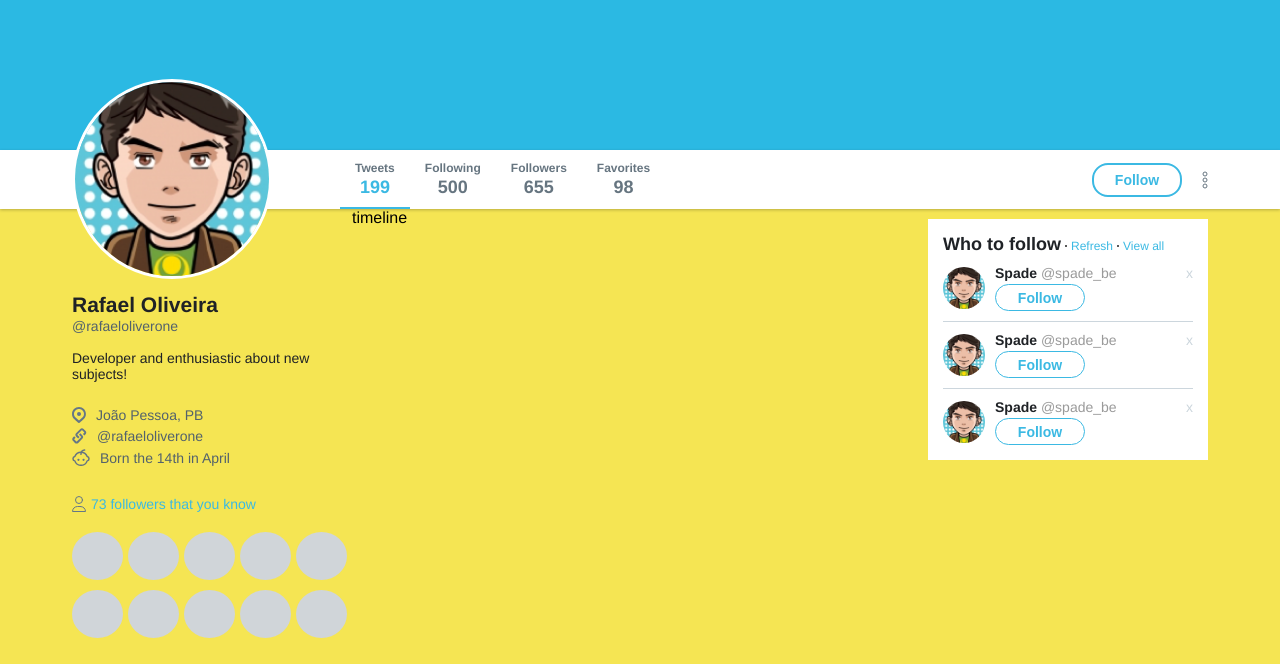
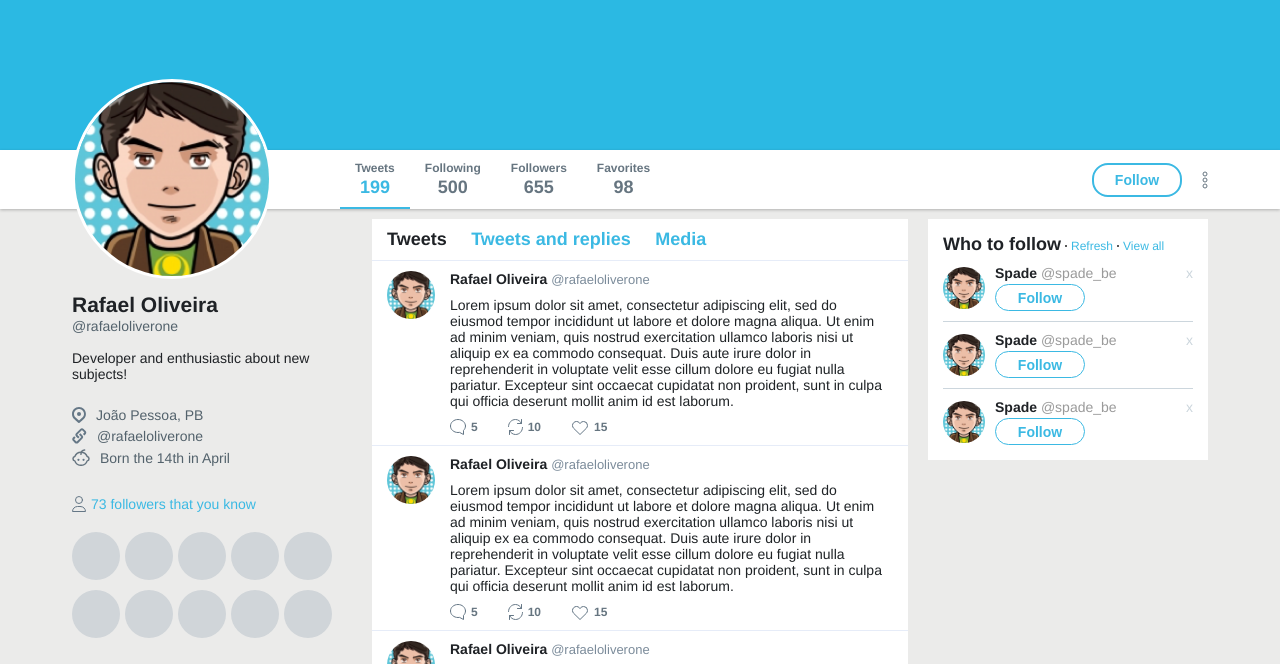
Before and after one commit to rafaeloliverone/app-twitter, a plain HTML site: page index.html in a window 1280 px wide. Shown: the part 276-940 px from the top of the page. Drawn offline with Linux system fonts and the light colour scheme; a script that the page names is missing.

Commit message:
timeline part made and stylized

```diff
--- a/index.html
+++ b/index.html
@@ -113,12 +113,57 @@
         </ul>
 
       </div>
-
-
     </aside>
 
     <section class="timeline">
-      timeline
+      <nav>
+        <a class="active" href="">Tweets</a>
+        <a href="">Tweets and replies</a>
+        <a href="">Media</a>
+      </nav>
+
+      <ul class="tweets">
+        <li>
+          <img  class="avatar" src="/images/avatar.png" alt="Avatar">
+          <div class="info">
+            <strong>Rafael Oliveira <span>@rafaeloliverone</span></strong>
+            <p>Lorem ipsum dolor sit amet, consectetur adipiscing elit, sed do eiusmod tempor incididunt ut labore et dolore magna aliqua. Ut enim ad minim veniam, quis nostrud exercitation ullamco laboris nisi ut aliquip ex ea commodo consequat. Duis aute irure dolor in reprehenderit in voluptate velit esse cillum dolore eu fugiat nulla pariatur. Excepteur sint occaecat cupidatat non proident, sunt in culpa qui officia deserunt mollit anim id est laborum.</p>
+
+            <div class="actions">
+              <a href=""><img src="/images/comments.svg" alt="Comment">5</a>
+              <a href=""><img src="/images/retweet.svg" alt="Retweet">10</a>
+              <a href=""><img src="/images/like.svg" alt="Like">15</a>
+            </div>
+          </div>
+        </li>
+        <li>
+          <img  class="avatar" src="/images/avatar.png" alt="Avatar">
+          <div class="info">
+            <strong>Rafael Oliveira <span>@rafaeloliverone</span></strong>
+            <p>Lorem ipsum dolor sit amet, consectetur adipiscing elit, sed do eiusmod tempor incididunt ut labore et dolore magna aliqua. Ut enim ad minim veniam, quis nostrud exercitation ullamco laboris nisi ut aliquip ex ea commodo consequat. Duis aute irure dolor in reprehenderit in voluptate velit esse cillum dolore eu fugiat nulla pariatur. Excepteur sint occaecat cupidatat non proident, sunt in culpa qui officia deserunt mollit anim id est laborum.</p>
+
+            <div class="actions">
+              <a href=""><img src="/images/comments.svg" alt="Comment">5</a>
+              <a href=""><img src="/images/retweet.svg" alt="Retweet">10</a>
+              <a href=""><img src="/images/like.svg" alt="Like">15</a>
+            </div>
+          </div>
+        </li>
+        <li>
+          <img  class="avatar" src="/images/avatar.png" alt="Avatar">
+          <div class="info">
+            <strong>Rafael Oliveira <span>@rafaeloliverone</span></strong>
+            <p>Lorem ipsum dolor sit amet, consectetur adipiscing elit, sed do eiusmod tempor incididunt ut labore et dolore magna aliqua. Ut enim ad minim veniam, quis nostrud exercitation ullamco laboris nisi ut aliquip ex ea commodo consequat. Duis aute irure dolor in reprehenderit in voluptate velit esse cillum dolore eu fugiat nulla pariatur. Excepteur sint occaecat cupidatat non proident, sunt in culpa qui officia deserunt mollit anim id est laborum.</p>
+
+            <div class="actions">
+              <a href=""><img src="/images/comments.svg" alt="Comment">5</a>
+              <a href=""><img src="/images/retweet.svg" alt="Retweet">10</a>
+              <a href=""><img src="/images/like.svg" alt="Like">15</a>
+            </div>
+          </div>
+        </li>
+      </ul>
+
     </section>
 
     <aside class="widgets">
--- a/main.css
+++ b/main.css
@@ -5,7 +5,7 @@
 }
 
 body {
-  background: rgba(241, 219, 12, 0.705);
+  background: rgba(228, 228, 226, 0.705);
   font-family: 'Helvetica Neue', 'Helvetica', Arial, sans-serif;
   text-rendering: optimizeLegibility !important;
   -webkit-font-smoothing: antialiased !important;
@@ -285,7 +285,6 @@ div.wrapper-content aside.profile .followers ul li {
   height: 48px;
   background: #d0d5d9;
   border-radius: 50%;
-  flex: 1 0 auto;
   margin: 0px 5px 10px 0;
 }
 
@@ -307,8 +306,99 @@ div.wrapper-content aside.profile .images ul li {
   margin: 0px 5px 5px 0;
 }
 
+/* timeline */
+
 div.wrapper-content .timeline {
   flex: 1;
+  background: #fff;
+  margin: 10px 20px 5px;
+}
+
+div.wrapper-content .timeline nav {
+  border-bottom: 1px solid #e6ecf8;
+  padding: 10px 15px;;
+}
+
+div.wrapper-content .timeline nav a {
+  text-decoration: none;
+  color: #3bb9e3;
+  font-size: 18px;
+  font-weight: bold;
+  margin-left: 20px;
+}
+
+div.wrapper-content .timeline nav a:first-child {
+  margin: 0;
+}
+
+div.wrapper-content .timeline nav a.active {
+  color: #1f2226;
+}
+
+div.wrapper-content .timeline ul.tweets {
+  list-style: none;
+}
+
+div.wrapper-content .timeline ul.tweets li {
+  display: flex;
+  border-bottom: 1px solid #e6ecf8;
+  padding: 10px 15px;
+}
+
+div.wrapper-content .timeline ul.tweets li:last-child {
+  border-bottom: 0;
+}
+
+div.wrapper-content .timeline ul.tweets li .info {
+  display: flex;
+  flex-direction: column;
+  margin-left: 15px;
+}
+
+div.wrapper-content .timeline ul.tweets li .info p {
+  font-size: 14px;
+  color: #1f2326;
+  margin-top: 10px;
+}
+
+div.wrapper-content .timeline ul.tweets li .actions {
+  display: flex;
+  margin-top: 10px;
+}
+
+div.wrapper-content .timeline ul.tweets li .actions a {
+  display: flex;
+  align-items: center;
+  text-decoration: none;
+  color: #667580;
+  font-weight: bold;
+  font-size: 12px;
+  margin-left: 30px;
+}
+
+div.wrapper-content .timeline ul.tweets li .actions a:first-child {
+  margin: 0;
+}
+
+div.wrapper-content .timeline ul.tweets li .actions a img {
+  margin-right: 5px;
+}
+
+div.wrapper-content .timeline ul.tweets li .info strong {
+  font-size: 14px;
+  color: #1f2226;
+}
+
+div.wrapper-content .timeline ul.tweets li .info strong span {
+  font-weight: normal;
+  font-size: 13px;
+  color: #7b8b9a;
+}
+
+div.wrapper-content .timeline ul.tweets li img.avatar {
+  width: 48px;
+  height: 48px;
+  border-radius: 50%;
 }
 
 /* wrapper-content widgets */
```
